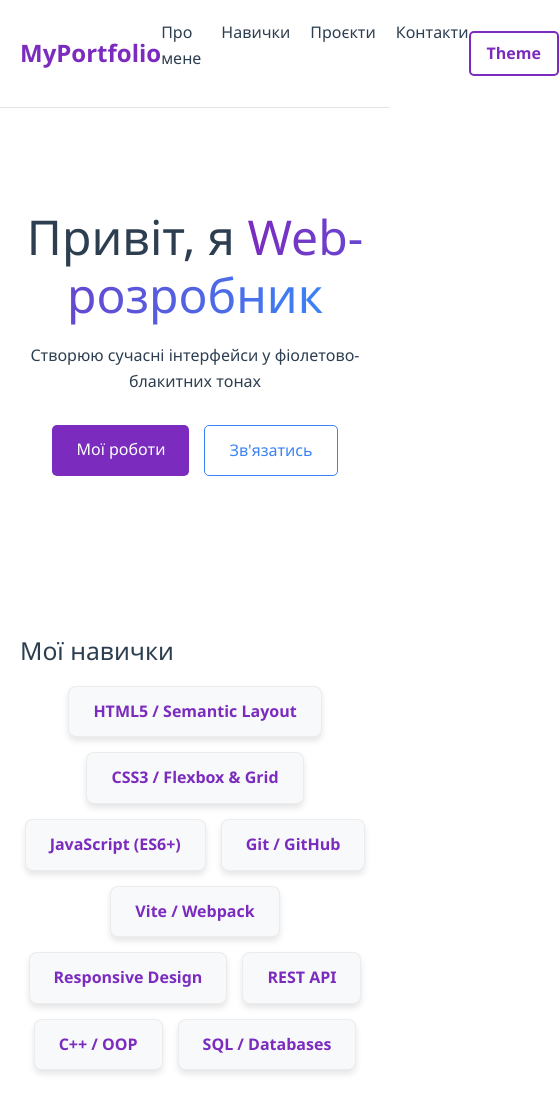
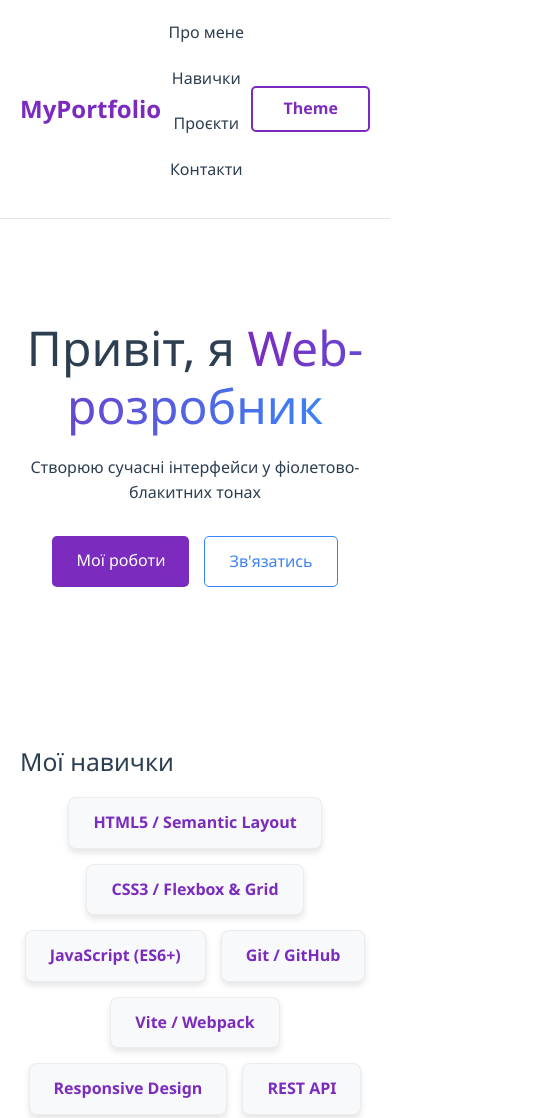
Before and after one commit to MariaO11/js-practice-2025-6-, a website built with Vite: page index.html in a window 390 px wide. Shown: the top 1118 px of the page, 559 px wide, since content can reach past the window. Built offline with nearby package versions, Linux system fonts and the light colour scheme.

Commit message:
Fix mobile layout

```diff
--- a/index.html
+++ b/index.html
@@ -195,7 +195,7 @@
 
       <footer class="footer">
         <div class="container">
-          <p>&copy; 2025 Всі права захищено | Розроблено під час практики</p>
+          <p>&copy; 2026 Всі права захищено | Розроблено під час практики</p>
         </div>
       </footer>
       <button id="scrollToTopBtn" class="scroll-top-btn" aria-label="Вгору">↑</button>
--- a/src/style.css
+++ b/src/style.css
@@ -676,3 +676,29 @@ body.dark-mode .pagination .page-link:disabled {
   color: #4b5563 !important;
   border-color: #30475e !important;
 }
+
+
+/* --- Адаптивність для мобільних (код вставити в кінець файлу) --- */
+@media (max-width: 768px) {
+    header {
+        flex-direction: column; /* Ставить елементи один під одним */
+        height: auto; /* Дозволяє шапці розтягуватися */
+        padding: 15px;
+        gap: 15px;
+    }
+
+    nav ul {
+        flex-wrap: wrap; /* Дозволяє пунктам меню переноситися */
+        justify-content: center; /* Центрує меню */
+        padding: 0;
+        gap: 10px;
+    }
+
+    /* Робимо кнопку теми красивою по центру */
+    button#theme-toggle {
+        margin-left: 0;
+        width: 100%;
+        max-width: 200px;
+        justify-content: center;
+    }
+}
```
